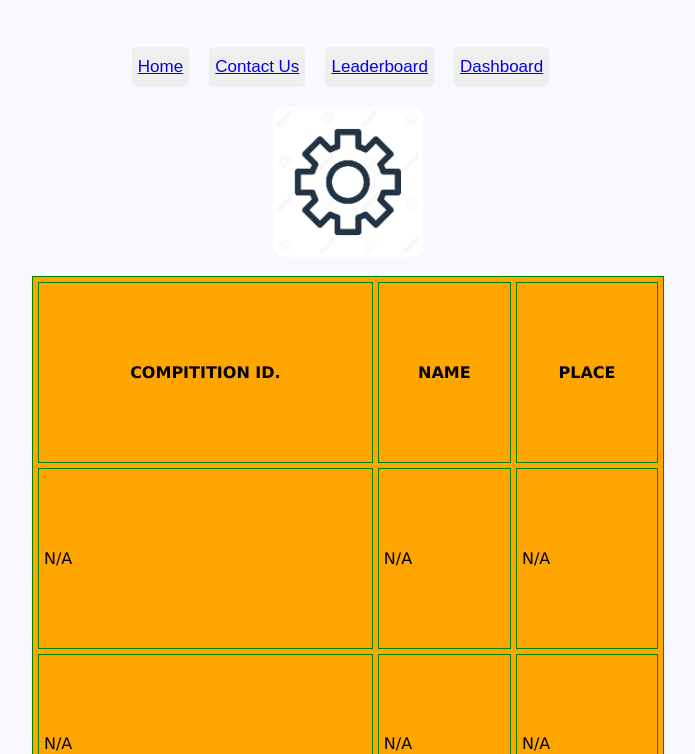
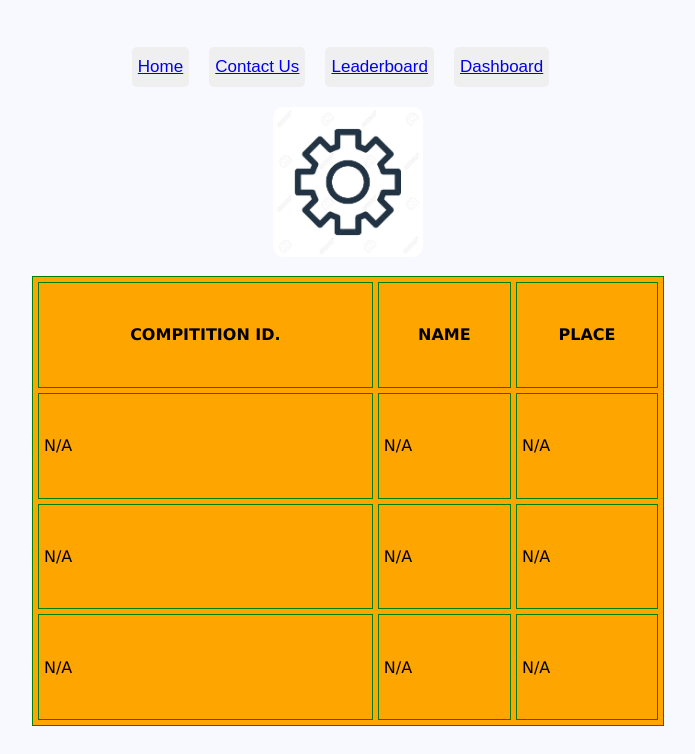
Before and after one commit to PasinduDushan/Coding-For-Fun-2020, a website: page leaderboard.html in a window 1280 px wide. Shown: the part 46-800 px from the top of the page, without its empty margins (292-987 px from the left). Drawn offline with Linux system fonts and the light colour scheme.

Commit message:
Update style2.css

```diff
--- a/style2.css
+++ b/style2.css
@@ -7,7 +7,7 @@ div{
 
 .leaderboard{
   background-color: ghostWhite;
-  height: 1500px;
+  height: 900px;
 }
 
 .options{
```
